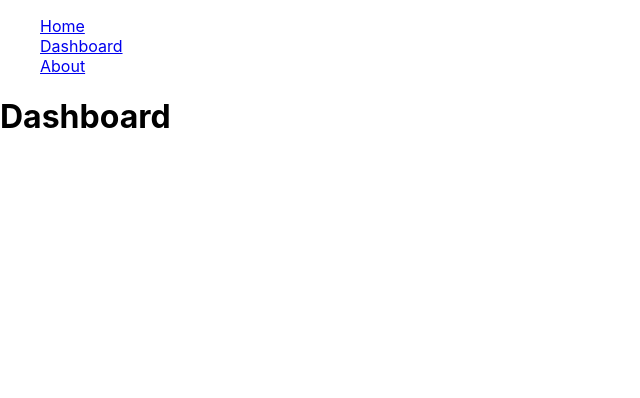
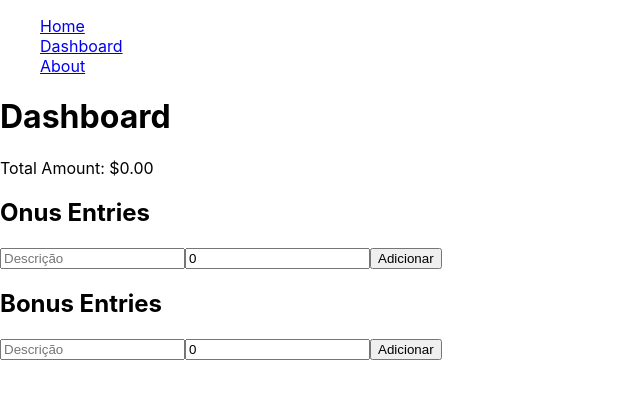
Before and after one commit to DiegoAATrevisan/personal-budget-manager, a React (Create React App) app: page /dashboard in a window 1280 px wide. Shown: the top 398 px of the page, without its empty margins (0-640 px from the left). Built offline with nearby package versions, Linux system fonts and the light colour scheme.

Commit message:
Implementada a logica do dashboard, restando apenas a estilização e o contexto a serem aprimorados, alem da descrição da pagina home.

```diff
--- a/src/pages/dashborad/index.tsx
+++ b/src/pages/dashborad/index.tsx
@@ -1,10 +1,53 @@
+import { useState } from "react";
+import { useDashboard } from "../../hook/useDashboard";
+import { EntryProps } from "../../@types/entry";
+import CreateEntry from "../../components/createEntry";
+
 const Dashboard = () => {
+    const dashboardService = useDashboard();
+    const [bonusEntries, setBonusEntries] = useState<EntryProps[]>([]);
+    const [onusEntries, setOnusEntries] = useState<EntryProps[]>([]);
+
+    const createBonusEntry = (entry: EntryProps) => {
+        const newEntry = { ...entry, id: Date.now(), amount: Math.abs(entry.amount) };
+        setBonusEntries([...bonusEntries, newEntry]);
+    }
+
+    const createOnusEntry = (entry: EntryProps) => {
+        const newEntry = { ...entry, id: Date.now(), amount: -Math.abs(entry.amount) };
+        setOnusEntries([...onusEntries, newEntry]);
+    }
+
+    const totalAmount = [...bonusEntries, ...onusEntries].reduce((total, entry) => total + entry.amount, 0);
+
     return (
         <div>
             <h1>Dashboard</h1>
+            <div className="totalAmount">
+                Total Amount: ${totalAmount.toFixed(2)}
+            </div>
+            <div className="entriesContainer">
+                <div className="onusEntries">
+                    <h2>Onus Entries</h2>
+                    <ul>
+                        {onusEntries.map((entry) => (
+                            <li key={entry.id}>{entry.description}: ${entry.amount.toFixed(2)}</li>
+                        ))}
+                    </ul>
+                    <CreateEntry createEntry={createOnusEntry} />
+                </div>
+                <div className="bonusEntries">
+                    <h2>Bonus Entries</h2>
+                    <ul>
+                        {bonusEntries.map((entry) => (
+                            <li key={entry.id}>{entry.description}: ${entry.amount.toFixed(2)}</li>
+                        ))}
+                    </ul>
+                    <CreateEntry createEntry={createBonusEntry} />
+                </div>
+            </div>
         </div>
     )
 }
 
-
 export default Dashboard;
```
